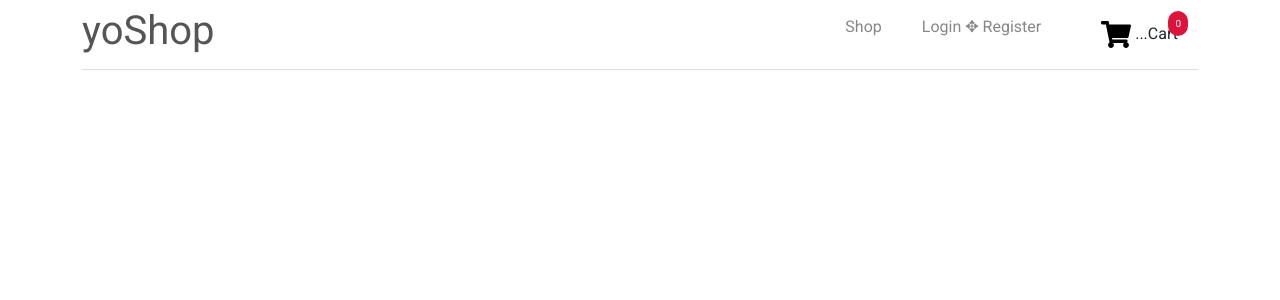
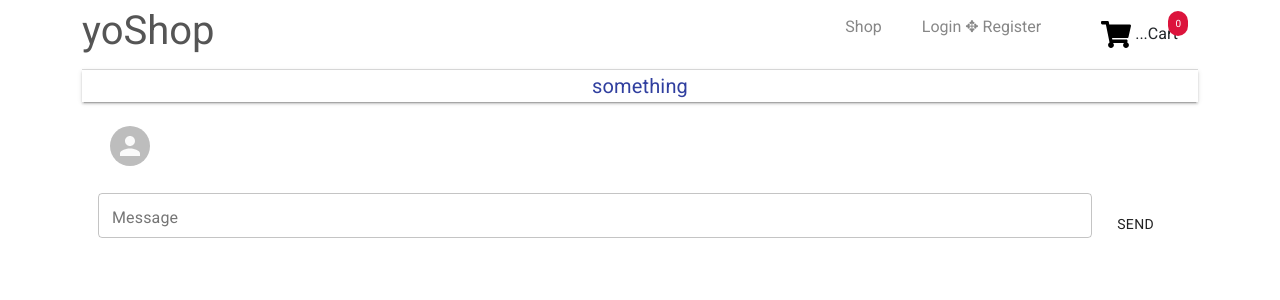
Before and after one commit to yoShop4711/new-yoShop, a React (Create React App) app in the folder client/: page /message_buyer/1 in a window 1280 px wide. Shown: the top 300 px of the page. Built offline with nearby package versions, Linux system fonts and the light colour scheme; no server answers.

Commit message:
chat ui front end

```diff
--- a/client/src/App.js
+++ b/client/src/App.js
@@ -40,6 +40,7 @@ import UpdateWishlists from "./components/buyer/UpdateWishlists"
 import DeleteWishlists from "./components/buyer/DeleteWishlists"
 import CustomersOrders from "./components/seller/CustomersOrders"
 import BuyerProfile from "./components/seller/BuyerProfile"
+import MessageBuyer from "./components/seller/MessageBuyer"
 
 
 function App() {
@@ -101,6 +102,7 @@ function App() {
 <Route path="/delete_wishlist/:id" element={<DeleteWishlists />} />
 <Route path="/customer_orders" element={<CustomersOrders />} />
 <Route path="/buyer_profile/:id" element={<BuyerProfile />}  />
+<Route path="/message_buyer/:id" element={<MessageBuyer />} />
 
 
   </Routes>
--- a/client/src/components/seller/BuyerProfile.js
+++ b/client/src/components/seller/BuyerProfile.js
@@ -1,7 +1,7 @@
 import { useState, useEffect, useContext } from "react"
 import { GlobalState } from "../../GlobalState"
 import axios from "axios"
-import { useParams } from "react-router-dom"
+import { useParams, Link } from "react-router-dom"
 import { Card, ListGroup } from "react-bootstrap"
 
 
@@ -78,6 +78,7 @@ function BuyerProfile() {
             <ListGroup.Item><span style={{color: "red"}}>username: </span>{single.username}</ListGroup.Item>
             <ListGroup.Item> <span style={{color: "blue"}}>Email: </span> {single.email}</ListGroup.Item>
             <ListGroup.Item> <span style={{color: "green"}}>Location: </span> {single.location}</ListGroup.Item>
+            <ListGroup.Item> <Link to={`/message_buyer/${single._id}`}>message buyer</Link> </ListGroup.Item>
 
             </ListGroup>
 
--- /dev/null
+++ b/client/src/components/seller/MessageBuyer.js
@@ -0,0 +1,173 @@
+import { useRef } from "react"
+
+import {
+  Grid,
+  Typography,
+  TextField,
+  IconButton,
+  List,
+  ListItem,
+  ListItemText,
+  Avatar,
+  Paper,
+  ListItemAvatar,
+  makeStyles,
+  Button
+} from "@material-ui/core";
+// import { SendRounded  } from "@material-ui/icons/SendRounded";
+
+
+const useStyles = makeStyles((theme) => ({
+    root: {
+      height: "100%",
+    },
+    headerRow: {
+      maxHeight: 60,
+      zIndex: 5,
+    },
+    paper: {
+      display: "flex",
+      alignItems: "center",
+      justifyContent: "center",
+      height: "100%",
+      color: theme.palette.primary.dark,
+    },
+    messageContainer: {
+      height: "100%",
+      display: "flex",
+      alignContent: "flex-end",
+    },
+    messagesRow: {
+      maxHeight: "calc(100vh - 184px)",
+      overflowY: "auto",
+    },
+    newMessageRow: {
+      width: "100%",
+      padding: theme.spacing(0, 2, 1),
+    },
+    messageBubble: {
+      padding: 10,
+      border: "1px solid white",
+      backgroundColor: "white",
+      borderRadius: "0 10px 10px 10px",
+      boxShadow: "-3px 4px 4px 0px rgba(0,0,0,0.08)",
+      marginTop: 8,
+      maxWidth: "40em",
+    },
+    messageBubbleRight: {
+      borderRadius: "10px 0 10px 10px",
+    },
+    inputRow: {
+      display: "flex",
+      alignItems: "flex-end",
+    },
+    form: {
+      width: "100%",
+    },
+    avatar: {
+      margin: theme.spacing(1, 1.5),
+    },
+    listItem: {
+      display: "flex",
+      width: "100%",
+    },
+    listItemRight: {
+      flexDirection: "row-reverse",
+    },
+  }));
+
+
+
+
+function MessageBuyer() {
+
+    const classes = useStyles();
+    let chatBottom = useRef(null);
+
+
+  return (
+    <Grid container className={classes.root}>
+        <Grid item xs={12} className={classes.headerRow}>
+        <Paper className={classes.paper} square elevation={2}>
+        <Typography color="inherit" variant="h6">
+            something
+          </Typography>
+
+        </Paper>
+
+        </Grid>
+
+        <Grid item xs={12}>
+            <Grid container className={classes.messageContainer}>
+                <Grid item xs={12} className={classes.messagesRow}  >
+                    <List>
+                        <ListItem  alignItems="flex-start">
+                            <ListItemAvatar className={classes.avatar}>
+                                <Avatar></Avatar>
+                            </ListItemAvatar>
+                            <ListItemText />
+
+
+
+                        </ListItem>
+
+
+
+                    </List>
+
+                    <div ref={chatBottom} />
+
+
+                </Grid>
+
+                <Grid item xs={12} className={classes.inputRow}>
+                    <form  className={classes.form}>
+                        <Grid container
+                className={classes.newMessageRow}
+                alignItems="flex-end"
+>
+
+<Grid item xs={11}>
+<TextField id="message"  label="Message" variant="outlined" margin="dense" fullWidth />
+
+
+</Grid>
+
+<Grid item xs={1}>
+<IconButton type="submit">
+<Button>send</Button>
+</IconButton>
+
+
+</Grid>
+
+
+
+                        </Grid>
+
+
+
+                    </form>
+
+
+
+
+
+                </Grid>
+
+
+
+            </Grid>
+
+
+
+        </Grid>
+
+
+
+
+</Grid>
+  );
+}
+
+export default MessageBuyer;
```
Also changed, not shown: 1 other file (tests, documents, lock files or other folders).
